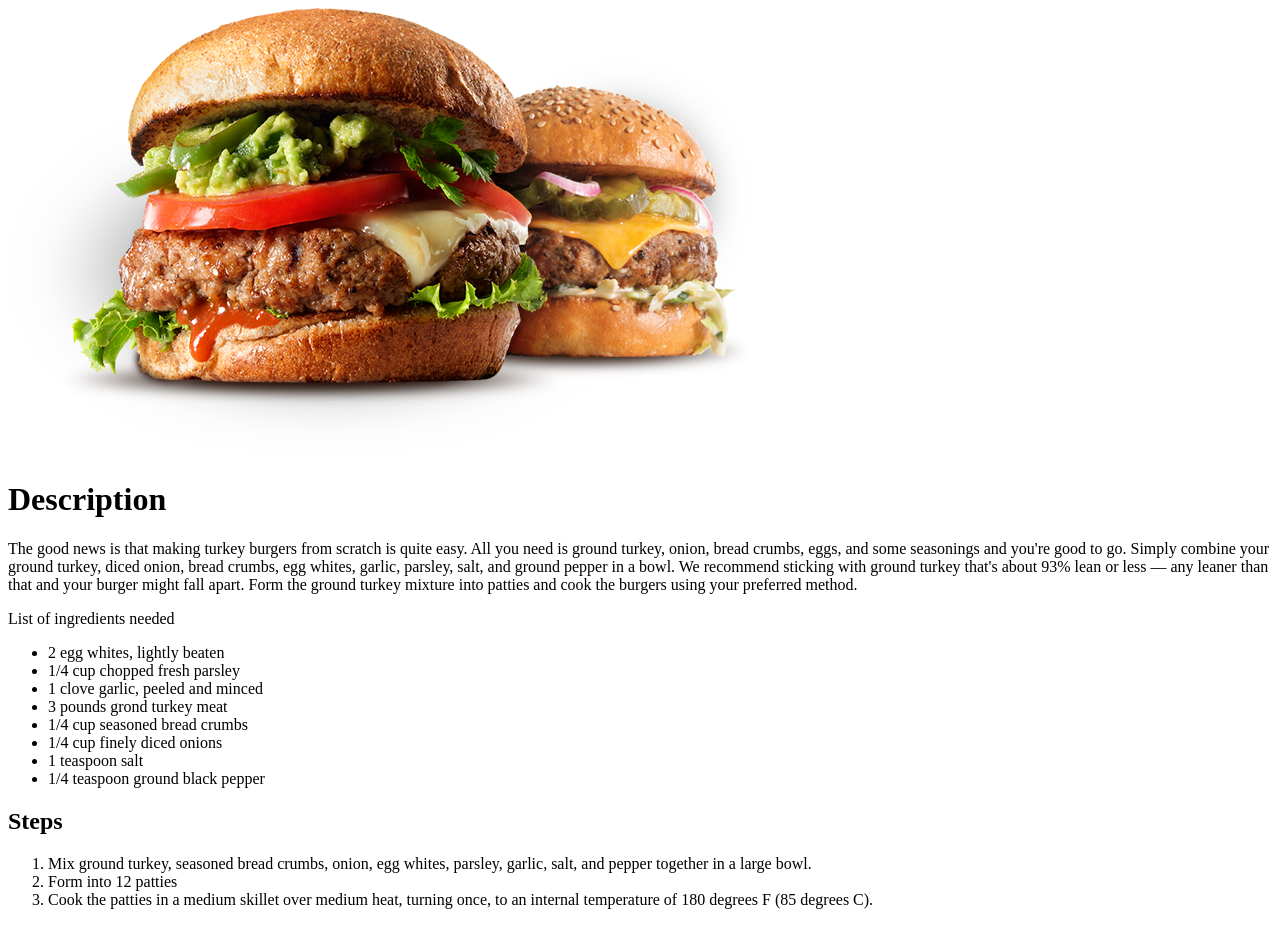
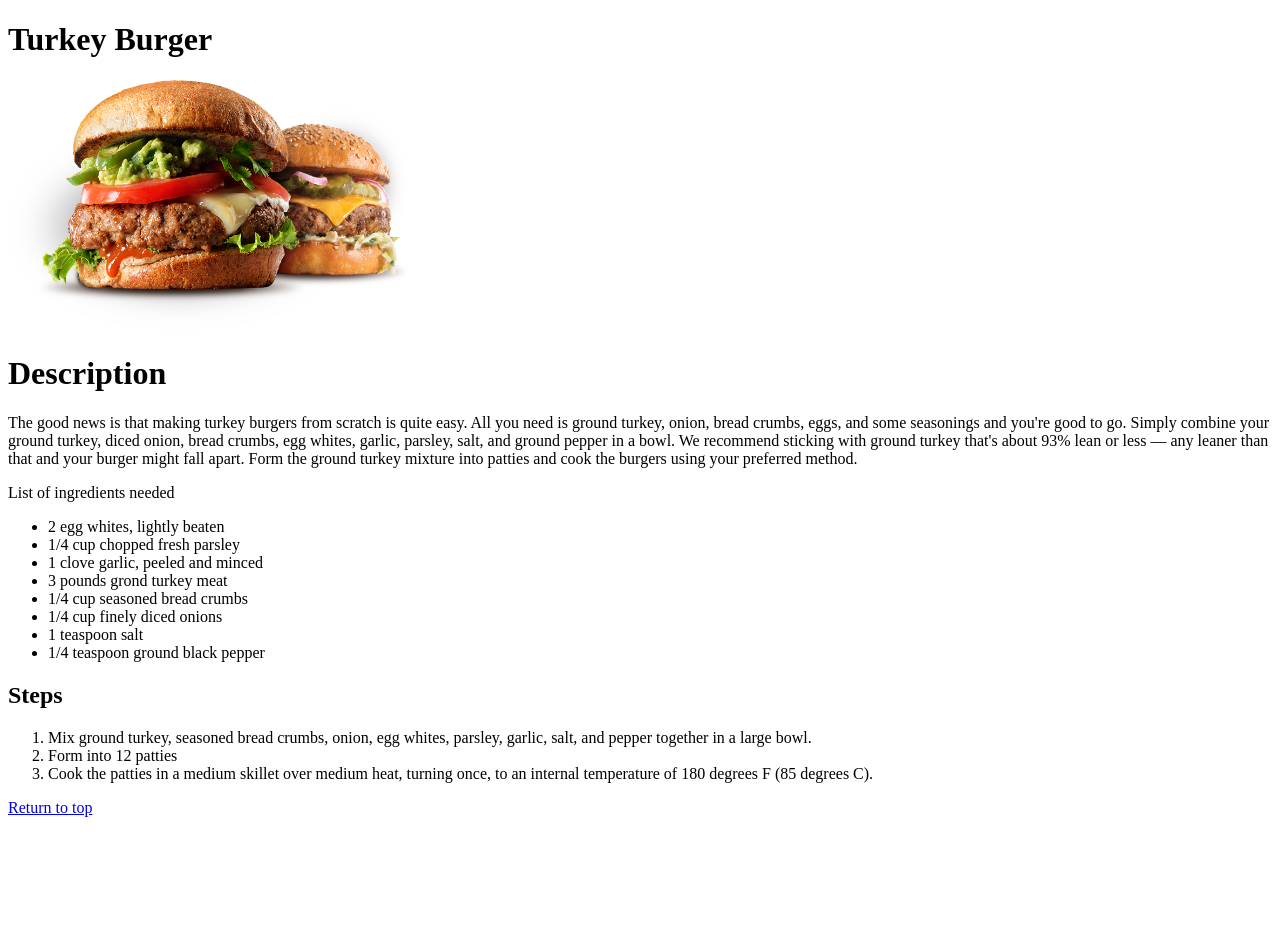
Before and after one commit to Twelvekeys/WebstormProjects, a plain HTML site: page odin-recipes/recipes/tburger.html in a window 1280 px wide. After the commit the page ends 825 px from the top, so only its background shows below. Drawn offline with Linux system fonts and the light colour scheme.

Commit message:
initial commit

```diff
--- a/odin-recipes/recipes/tburger.html
+++ b/odin-recipes/recipes/tburger.html
@@ -1,11 +1,12 @@
 <!DOCTYPE html>
 <html lang="en">
 <head>
+    <h1 id="header">Turkey Burger</h1>
     <meta charset="UTF-8">
     <title>Turkey burger recipe</title>
 </head>
 <body>
-<img src="img/tburger.png" alt="turkey burger pic">
+<img src="img/tburger.png" alt="turkey burger pic" style="width:400px;height:250px;">
 <h1>Description</h1>
 <p> The good news is that making turkey burgers from scratch is quite easy. All you need is ground turkey, onion, bread crumbs, eggs, and some seasonings and you're good to go.
 
@@ -32,4 +33,5 @@
         temperature of 180 degrees F (85 degrees C).</li>
 </ol>
 </body>
+<a href="#header">Return to top</a>
 </html>
```
Also changed, not shown: odin-recipes/recipes/friedfish.html (+2 -2 lines), odin-recipes/recipes/omelet.html (+3 -2 lines).
